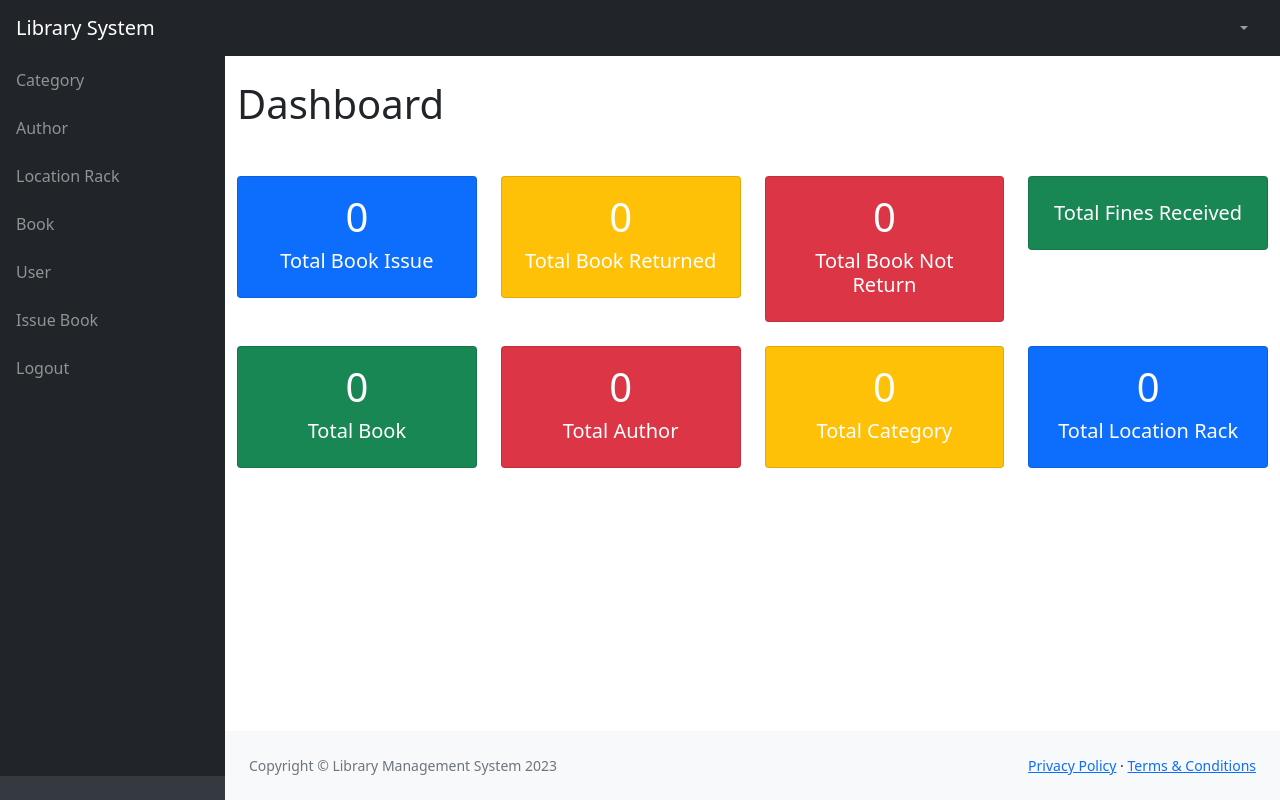
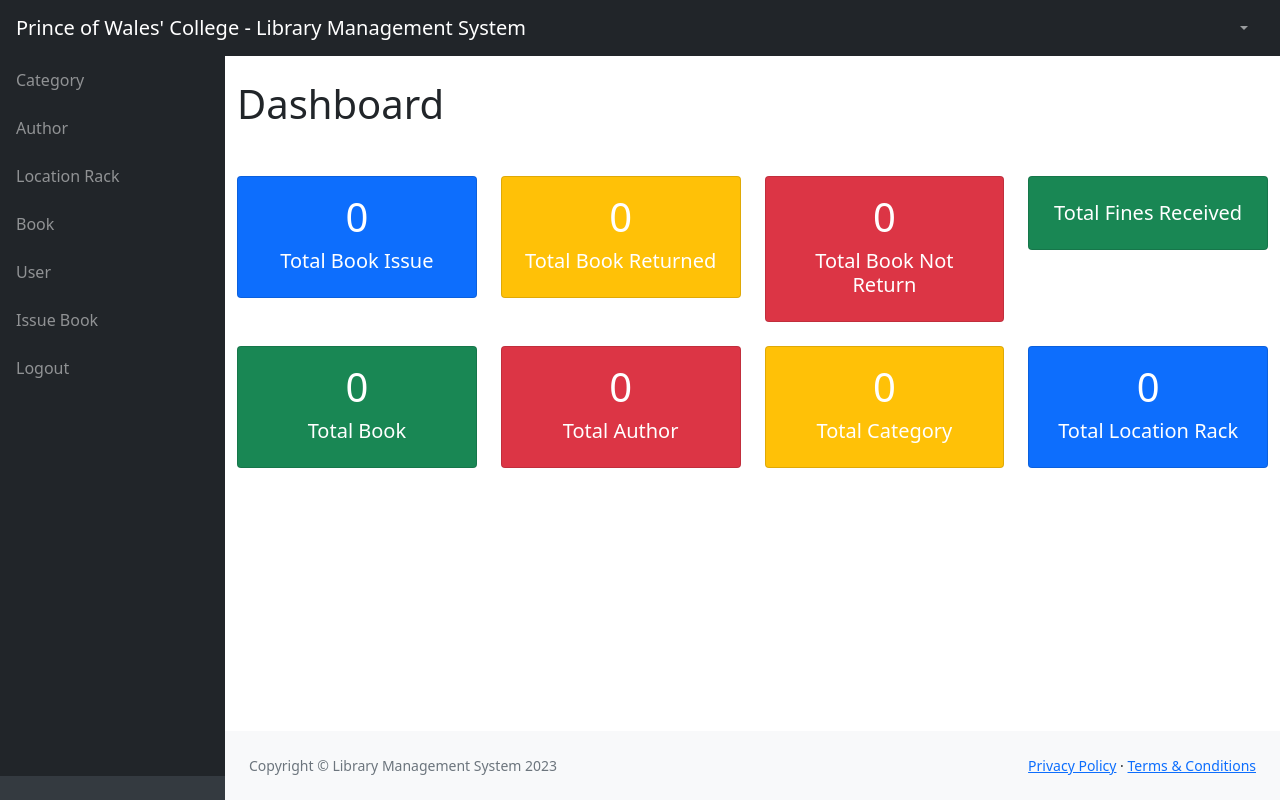
Before and after one commit to nelitha13/library-management-system, a PHP site: page /tutorial/admin/index.php in a window 1280 px wide. Run offline with PHP 8.4, Linux system fonts and the light colour scheme; the visitor is signed in with stand-in values (Sample User, id 1); data that the repository does not hold is empty; some libraries are stand-ins or nearby versions.

Commit message:
CSS Added

```diff
--- a/header.php
+++ b/header.php
@@ -16,9 +16,11 @@
         <title>PWC Library Management System</title>
         <link rel="canonical" href="">
         <!-- Bootstrap core CSS -->
-        <link href="<?php echo base_url(); ?>asset/css/simple-datatables-style.css" rel="stylesheet" />
-        <link href="<?php echo base_url(); ?>asset/css/styles.css" rel="stylesheet" />
-        <script src="<?php echo base_url(); ?>asset/js/font-awesome-5-all.min.js" crossorigin="anonymous"></script>
+        <style><?php include 'asset/css/styles.css'; ?></style>
+        <style><?php include 'asset/css/simple-datatables-style.css'; ?></style>
+        <style><?php include 'asset/css/select2.min.css'; ?></style>
+        <style><?php include 'asset/css/vanillaSelectBox.css'; ?></style>
+
         <!-- Favicons -->
         <link rel="apple-touch-icon" href="" sizes="180x180">
         <link rel="icon" href="" sizes="32x32" type="image/png">
@@ -53,7 +55,7 @@
 
         <nav class="sb-topnav navbar navbar-expand navbar-dark bg-dark">
             <!-- Navbar Brand-->
-            <a class="navbar-brand ps-3" href="index.php">Library System</a>
+            <a class="navbar-brand ps-3" href="index.php">Prince of Wales' College - Library Management System</a>
             <!-- Sidebar Toggle-->
             <button class="btn btn-link btn-sm order-1 order-lg-0 me-4 me-lg-0" id="sidebarToggle" href="#!"><i class="fas fa-bars"></i></button>
             <form class="d-none d-md-inline-block form-inline ms-auto me-0 me-md-3 my-2 my-md-0">
--- a/index.php
+++ b/index.php
@@ -11,8 +11,12 @@ if(is_user_login())
 include 'header.php';
 
 
+?>
 
-?>
+		<style><?php include 'asset/css/styles.css'; ?></style>
+        <style><?php include 'asset/css/simple-datatables-style.css'; ?></style>
+        <style><?php include 'asset/css/select2.min.css'; ?></style>
+        <style><?php include 'asset/css/vanillaSelectBox.css'; ?></style>
 
 <div class="p-5 mb-4 bg-light rounded-3">
 
```
